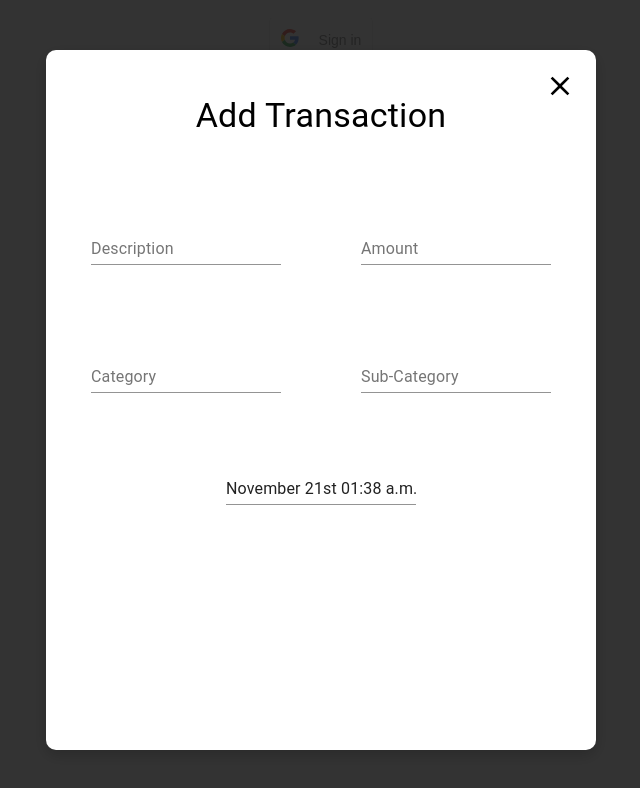
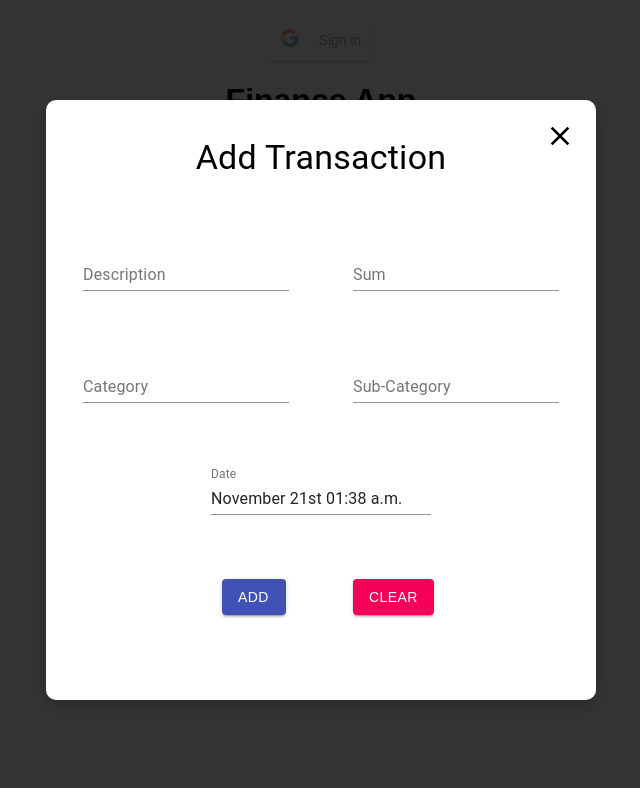
Before and after one commit to epdaniel/finance-app, a React (Create React App) app in the folder client/: page / in a window 1280 px wide. Both pictures are taken after a click on the button "Add entry". Shown: the top 788 px of the page, without its empty margins (319-959 px from the left). Built offline with nearby package versions, Linux system fonts and the light colour scheme.

Commit message:
form baselind of submition and clearance

```diff
--- a/client/package.json
+++ b/client/package.json
@@ -15,6 +15,7 @@
     "react": "^17.0.1",
     "react-dom": "^17.0.1",
     "react-google-login": "^5.2.2",
+    "react-hook-form": "^7.0.5",
     "react-icons": "^4.2.0",
     "react-scripts": "4.0.0",
     "web-vitals": "^0.2.4"
--- a/client/src/App.js
+++ b/client/src/App.js
@@ -1,18 +1,17 @@
-import React, { useState } from 'react';
-import './css/App.css';
-import axios from 'axios'
-import { DetailedEntry } from './components/DetailedEntry';
-import GoogleBtn from './components/GoogleBtn';
-import { Grid } from '@material-ui/core';
-import UserProfile from './components/userProfile';
-
+import React, { useState } from "react";
+import "./css/App.css";
+import axios from "axios";
+import { DetailedEntry } from "./components/DetailedEntry";
+import { Modal } from "./components/Modal";
+import GoogleBtn from "./components/GoogleBtn";
+import UserProfile from "./components/userProfile";
 
 function App() {
   const [showEntryModal, setShowEntryModal] = useState(false);
 
   const toggleEntryModal = () => {
-    setShowEntryModal(prev => !prev);
-  }
+    setShowEntryModal((prev) => !prev);
+  };
 
   // function loadAllEntries() {
   //   let id = UserProfile.getId();
@@ -37,17 +36,20 @@ function App() {
         <GoogleBtn></GoogleBtn>
         <h1>Finance App</h1>
 
-        <button className="addEntryButton" onClick={toggleEntryModal}>Add entry</button>
-        <DetailedEntry showModal={showEntryModal} setShowModal={toggleEntryModal} />
-
+        <button className="addEntryButton" onClick={toggleEntryModal}>
+          Add entry
+        </button>
+        {/* <DetailedEntry showModal={showEntryModal} setShowModal={toggleEntryModal} /> */}
+        <Modal showModal={showEntryModal} setShowModal={toggleEntryModal}>
+          <DetailedEntry />
+        </Modal>
         <h2>Transactions:</h2>
         {/* {(!Array.isArray(this.state.entries) || this.state.entries.length === 0) ? <div>No Transactions yet.</div> :
         this.state.entries.map((data, key) => {
           return <Entry key={key} entry={data}></Entry>;
         })
       } */}
-
-      </div >
+      </div>
     </>
   );
 }
--- a/client/src/components/DetailedEntry.js
+++ b/client/src/components/DetailedEntry.js
@@ -1,32 +1,26 @@
-import React, { useState, useRef, useEffect } from 'react'
-import { MdClose } from 'react-icons/md';
-import { Grid, TextField, Typography } from '@material-ui/core';
-import { DateTimePicker, MuiPickersUtilsProvider } from '@material-ui/pickers';
-import DateFnsUtils from '@date-io/date-fns';
-import '../css/DetailedEntry.css';
+import { useForm, Controller } from "react-hook-form";
+import React from "react";
+import { Grid, TextField, Typography, Button } from "@material-ui/core";
+//Date-time picker
+import DateFnsUtils from "@date-io/date-fns";
+import { DateTimePicker, MuiPickersUtilsProvider } from "@material-ui/pickers";
 
-export const DetailedEntry = ({ showModal, setShowModal }) => {
-    const [selectedDate, handleDateChange] = useState(new Date());
-    const modalRef = useRef()
+//TODO: useStyles instead bro
+import "../css/DetailedEntry.css";
 
-    const closeModal = e => {
-        if (modalRef.current === e.target) {
-            setShowModal(false)
-        }
-    }
+const defaultValues = {
+  desc: "",
+  sum: "",
+  category: "",
+  subcat: "",
+  date: new Date(),
+};
 
-    useEffect(() => {
-        const keyHandler = e => {
-            if (e.key === 'Escape' && showModal) {
-                setShowModal(false)
-            }
-        }
-        document.addEventListener('keydown', keyHandler);
-        return () => document.removeEventListener('keydown', keyHandler);
-    }, [setShowModal, showModal])
+export const DetailedEntry = () => {
+  const { handleSubmit, reset, control } = useForm({ defaultValues });
+  const onSubmit = (data) => console.log(data);
 
   //     addEntry() {
-    //         alert("Please fill all inputs!")
   //         //Save inputs to state
   //         // check all inputs are there
   //         //send inputs using axios
@@ -37,40 +31,107 @@ export const DetailedEntry = ({ showModal, setShowModal }) => {
   //     }
 
   return (
-        <>
-            {showModal ? (
-                <div className='backgroundDiv' ref={modalRef} onClick={closeModal}>
-                    <div className='wrapperDiv'>
-                        <MdClose className='closeButton' aria-label='Close' onClick={() => setShowModal(false)}></MdClose>
-                        <form>
-                            <Grid container className='EntryContainer' spacing={10} direction='row' justify='center' alignItems='center'>
+    <form onSubmit={handleSubmit(onSubmit)}>
+      <Grid
+        container
+        className="EntryContainer"
+        spacing={8}
+        direction="row"
+        justify="center"
+        alignItems="center"
+      >
         <Grid item xs={12} sm={12}>
-                                    <Typography variant='h4'>Add Transaction</Typography>
+          <Typography variant="h4">Add Transaction</Typography>
         </Grid>
         <Grid item xs={12} sm={6}>
-                                    <TextField id='desc' label='Description' />
+          <Controller
+            name="desc"
+            control={control}
+            render={({ field: { onChange, value, ref } }) => (
+              <TextField
+                label="Description"
+                onChange={onChange}
+                defaultValue={value}
+                inputRef={ref}
+              />
+            )}
+          />
         </Grid>
         <Grid item xs={12} sm={6}>
-                                    <TextField id='amount' label='Amount' type='number' />
+          <Controller
+            name="sum"
+            control={control}
+            render={({ field: { onChange, value, ref } }) => (
+              <TextField
+                label="Sum"
+                onChange={onChange}
+                value={value}
+                inputRef={ref}
+              />
+            )}
+          />
         </Grid>
         <Grid item xs={12} sm={6}>
-                                    <TextField id='category' label='Category' />
+          <Controller
+            name="category"
+            control={control}
+            render={({ field: { onChange, value, ref } }) => (
+              <TextField
+                label="Category"
+                onChange={onChange}
+                value={value}
+                inputRef={ref}
+              />
+            )}
+          />
         </Grid>
         <Grid item xs={12} sm={6}>
-                                    <TextField id='subcat' label='Sub-Category' />
+          <Controller
+            name="subcat"
+            control={control}
+            render={({ field: { onChange, value, ref } }) => (
+              <TextField
+                label="Sub-Category"
+                onChange={onChange}
+                value={value}
+                inputRef={ref}
+              />
+            )}
+          />
         </Grid>
-                                <Grid item xs={12} sm={6}>
+        <Grid item xs={12} sm={12}>
+          <Controller
+            name="date"
+            control={control}
+            render={({ field: { onChange, value, ref } }) => (
               <MuiPickersUtilsProvider utils={DateFnsUtils}>
-                                        <DateTimePicker id='date' value={selectedDate} onChange={handleDateChange} />
+                <DateTimePicker
+                  label="Date"
+                  value={value}
+                  onChange={onChange}
+                />
               </MuiPickersUtilsProvider>
+            )}
+          />
         </Grid>
-                                {/* <button onClick={this.addEntry}>Add transaction</button> */}
+        <Grid item xs={3} />
+        <Grid item xs={3}>
+          <Button type="submit" variant="contained" color="primary">
+            Add
+          </Button>
+        </Grid>
+        <Grid item xs={3}>
+          <Button
+            type="button"
+            variant="contained"
+            color="secondary"
+            onClick={() => reset()}
+          >
+            Clear
+          </Button>
+        </Grid>
+        <Grid item xs={3} />
       </Grid>
     </form>
-                    </div>
-                </div>
-            ) : null
-            }
-        </>
-    )
-}
+  );
+};
--- /dev/null
+++ b/client/src/components/Modal.js
@@ -0,0 +1,39 @@
+import { MdClose } from "react-icons/md";
+import React, { useRef, useEffect } from "react";
+
+export const Modal = ({ showModal, setShowModal, children }) => {
+  const modalRef = useRef();
+
+  const closeModal = (e) => {
+    if (modalRef.current === e.target) {
+      setShowModal(false);
+    }
+  };
+
+  useEffect(() => {
+    const keyHandler = (e) => {
+      if (e.key === "Escape" && showModal) {
+        setShowModal(false);
+      }
+    };
+    document.addEventListener("keydown", keyHandler);
+    return () => document.removeEventListener("keydown", keyHandler);
+  }, [setShowModal, showModal]);
+
+  return (
+    <>
+      {showModal ? (
+        <div className="backgroundDiv" ref={modalRef} onClick={closeModal}>
+          <div className="wrapperDiv">
+            <MdClose
+              className="closeButton"
+              aria-label="Close"
+              onClick={() => setShowModal(false)}
+            ></MdClose>
+            {children}
+          </div>
+        </div>
+      ) : null}
+    </>
+  );
+};
--- a/client/src/css/DetailedEntry.css
+++ b/client/src/css/DetailedEntry.css
@@ -1,15 +1,15 @@
-.EntryContainer{
+.EntryContainer {
   width: 100% !important;
   margin: 0 !important;
 }
 
-.NewEntryLabel{
-    float:left;
+.NewEntryLabel {
+  float: left;
   margin-top: 1px;
 }
 
-.NewEntryInput{
-    float:right;
+.NewEntryInput {
+  float: right;
   margin-bottom: 1px;
 }
 
@@ -26,7 +26,7 @@
 
 .wrapperDiv {
   width: 550px;
-    height: 700px;
+  height: 600px;
   box-shadow: 0 5px 16px rgba(0, 0, 0, 0.2);
   background: #fff;
   color: #000;
```
Also changed, not shown: 1 other file (tests, documents, lock files or other folders). Lines whose indentation alone changed are shown as unchanged.
